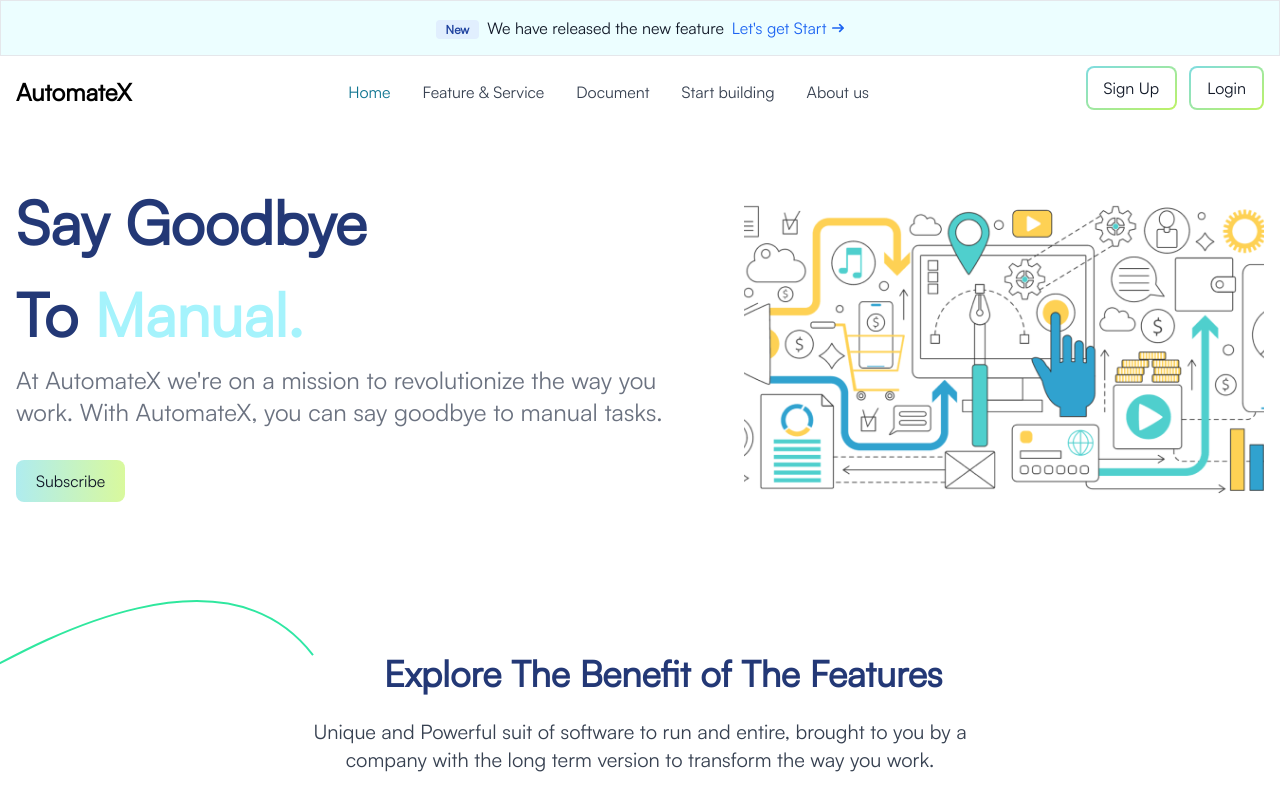
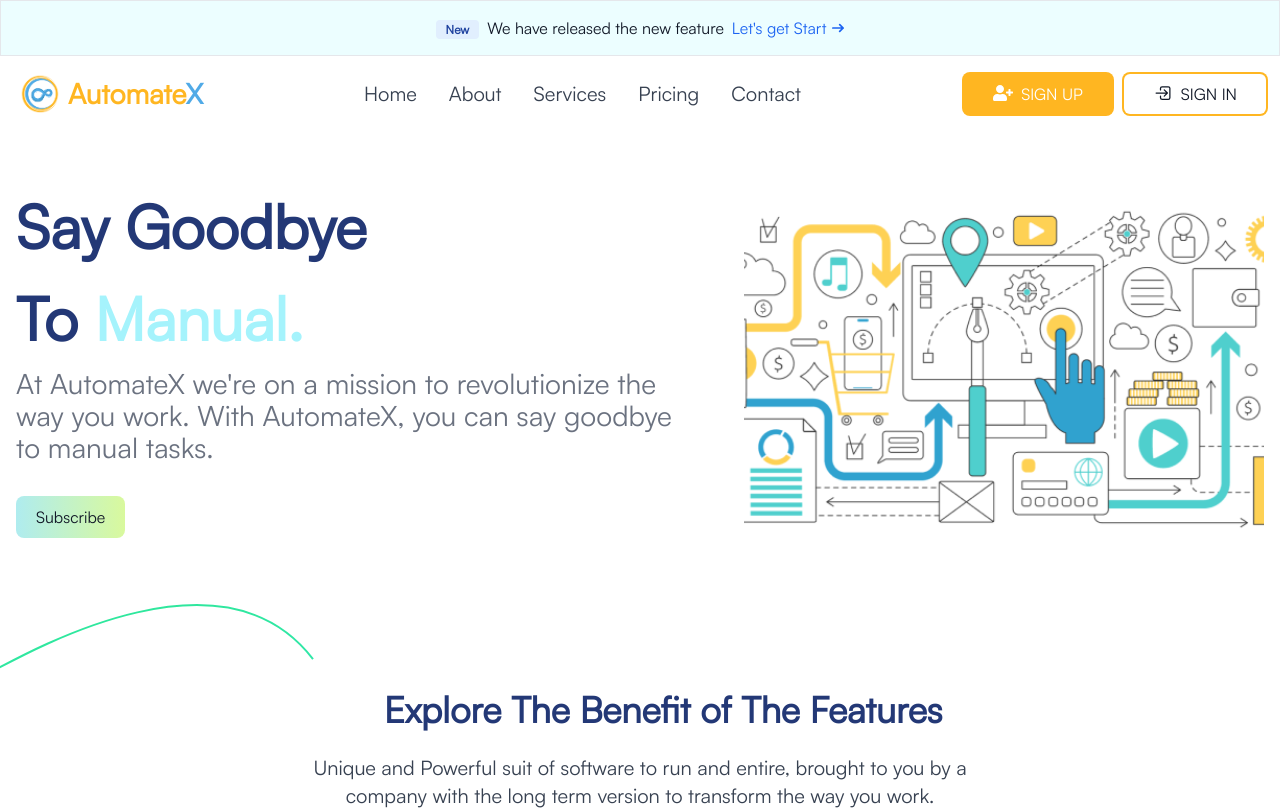
Before and after one commit to MuyleangIng/automatex-dev-script, a Next.js app: page / in a window 1280 px wide. Shown: the top 810 px of the page. Built offline with nearby package versions, Linux system fonts and the light colour scheme; no server answers.

Commit message:
change some navbar

```diff
--- a/src/components/HandleNavbar.js
+++ b/src/components/HandleNavbar.js
@@ -1,63 +1,55 @@
 // Import necessary modules
 import React from 'react';
-import { Button, Navbar } from 'flowbite-react';
+import {Button, Navbar} from 'flowbite-react';
 import Link from 'next/link';
 import {usePathname, useRouter} from "next/navigation";
+import {FaUserPlus} from "react-icons/fa";
+import {IoLogInOutline} from "react-icons/io5";
 
 // Define the HandleNavbar component
 function HandleNavbar() {
     const router = useRouter()
     const pathname = usePathname();
 
-  // if (
-  //     pathname ===  "/login" ||
-  //     pathname === "/"
-  // ){
-  //     return null;
+    return (<Navbar container rounded className={"cus-navbar  sticky top-0 left-0 z-50 lg:px-3"}>
+            <Navbar.Brand>
+                <img
+                    unoptimized
+                    width={100}
+                    height={100}
+                    alt="Logo"
+                    className=" w-14 h-14 object-contain"
+                    src="/mainlogo.png"
+                />
+                <span className="self-center text-xl font-bold whitespace-nowrap">
+                    <span className="text-orange-100">Automate</span>
+                    <span className="text-cool-blue-100">X</span>
+                </span>
 
-    return (
-        <Navbar fluid rounded className="sticky top-0 z-50">
-            <Navbar.Brand href="/" as={Link}>
-                <span className="self-center whitespace-nowrap text-xl font-semibold dark:text-white">AutomateX</span>
             </Navbar.Brand>
-
-            {/* Navbar items */}
-            <div className="flex md:order-2 space-x-3">
-                {/* Sign Up Button */}
-                <button
-                    type="button"
-                    className="relative inline-flex items-center justify-center p-0.5 mb-2 overflow-hidden text-sm font-medium text-gray-900 rounded-lg group bg-gradient-to-br from-teal-300 to-lime-300 group-hover:from-teal-300 group-hover:to-lime-300 dark:text-white dark:hover:text-gray-900 focus:ring-4 focus:outline-none focus:ring-lime-200 dark:focus:ring-lime-800"
-                >
-          <span className="relative text-base px-4 py-2 transition-all ease-in duration-75 bg-white dark:bg-gray-900 rounded-md group-hover:bg-opacity-0">
-            Sign Up
-          </span>
-                </button>
-
-                {/* Login Button */}
-                <button
-                    onClick={() => router.push("/login")}
-                    className="relative inline-flex items-center justify-center p-0.5 mb-2 overflow-hidden text-sm font-medium text-gray-900 rounded-lg group bg-gradient-to-br from-teal-300 to-lime-300 group-hover:from-teal-300 group-hover:to-lime-300 dark:text-white dark:hover:text-gray-900 focus:ring-4 focus:outline-none focus:ring-lime-200 dark:focus:ring-lime-800">
-          <span className="relative text-base px-4 py-2 transition-all ease-in duration-75 bg-white dark:bg-gray-900 rounded-md group-hover:bg-opacity-0">
-            Login
-          </span>
-                </button>
-
-                {/* Navbar Toggle for small screens */}
-                <Navbar.Toggle />
+            <div className={"flex items-center gap-2 flex md:order-2"}>
+                <Button className={"bg-orange-100"} onClick={() => router.push("/sign-up")}>
+                   <span className={"lg:px-3 uppercase  flex gap-2"}>
+                      <FaUserPlus className="h-5 w-5"/>
+                       <span className={"hidden lg:inline"}>Sign Up</span>
+                   </span>
+                </Button>
+                <Button className={"bg-orange-100"} outline onClick={() => router.push("/sign-in")}>
+                    <span className={"lg:px-3 uppercase flex gap-2"}>
+                        <IoLogInOutline className="h-5 w-5"/>
+                        <span className={"hidden lg:inline"}>Sign In</span>
+                    </span>
+                </Button>
+                <Navbar.Toggle/>
             </div>
-
-            {/* Navbar.Collapse for smaller screens */}
             <Navbar.Collapse>
-                <Navbar.Link href="#" active>
-                    Home
-                </Navbar.Link>
-                <Navbar.Link href="#">Feature & Service</Navbar.Link>
-                <Navbar.Link href="#">Document</Navbar.Link>
-                <Navbar.Link href="#">Start building</Navbar.Link>
-                <Navbar.Link href="#">About us</Navbar.Link>
+                <Navbar.Link className={`font-normal text-lg `} href="#">Home</Navbar.Link>
+                <Navbar.Link className={"font-normal text-lg"} href="#">About</Navbar.Link>
+                <Navbar.Link className={"font-normal text-lg"} href="#">Services</Navbar.Link>
+                <Navbar.Link className={"font-normal text-lg"} href="#">Pricing</Navbar.Link>
+                <Navbar.Link className={"font-normal text-lg"} href="#">Contact</Navbar.Link>
             </Navbar.Collapse>
-        </Navbar>
-    );
+        </Navbar>);
 }
 
 export default HandleNavbar;
--- a/tailwind.config.js
+++ b/tailwind.config.js
@@ -29,6 +29,17 @@ module.exports = {
 
         }
       },
+      fontWeight: {
+        hairline: '100',
+        extralight: '200',
+        light: '300',
+        normal: '400',
+        medium: '500',
+        semibold: '600',
+        bold: '700',
+        extrabold : '800',
+        black: '900'
+      },
       fontFamily: {
         'sans': ['Satoshi-Regular', ...defaultTheme.fontFamily.sans],
         'satoshi': ['satoshi', 'sans-serif'],
@@ -37,7 +48,7 @@ module.exports = {
         sm: ['16px', '22px'],
         base: ['16px', '24px'],
         lg: ['20px', '28px'],
-        xl: ['24px', '32px'],
+        xl: ['28px', '32px'],
       }
     }
   },
```
Also changed, not shown: public/mainlogo.png (added).
